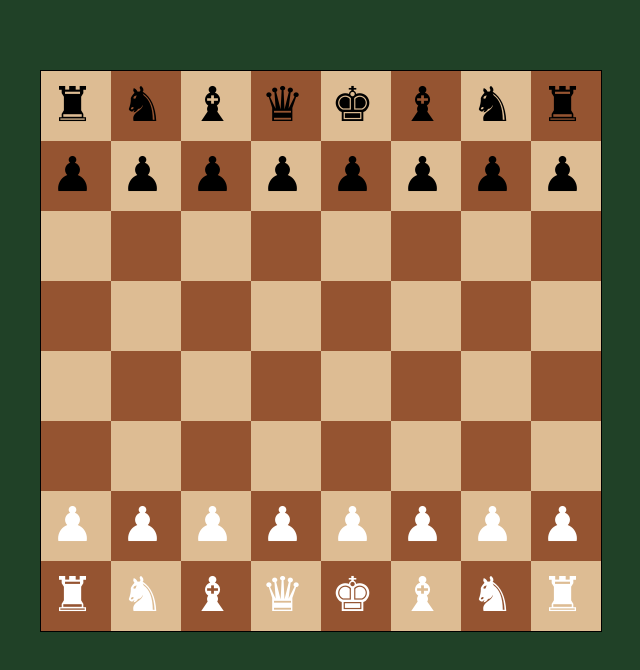
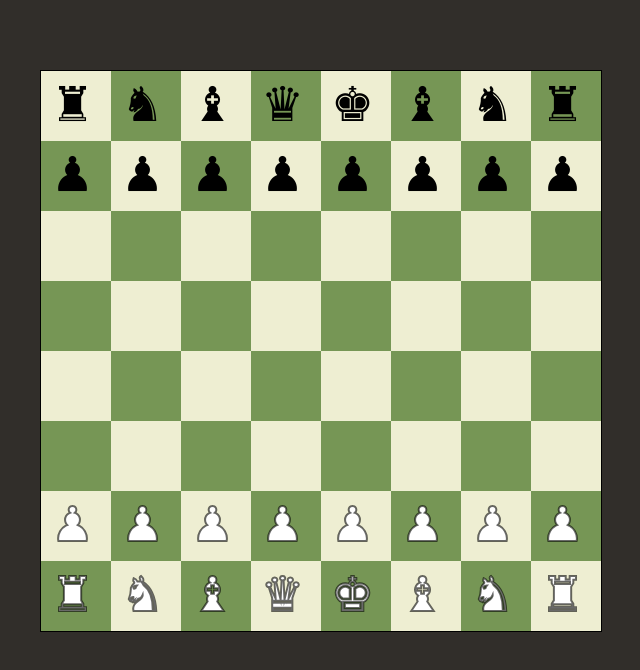
Before and after one commit to tkdavis/chess, a plain HTML site: page index.html in a window 1280 px wide. Shown: the whole page, without its empty margins (319-959 px from the left). Drawn offline with Linux system fonts and the light colour scheme.

Commit message:
extract code to piece component

```diff
--- a/components/Board.js
+++ b/components/Board.js
@@ -1,3 +1,4 @@
+import Piece from './Piece.js';
 import Square from './Square.js';
 
 export default class Board {
@@ -12,14 +13,18 @@ export default class Board {
     // this.fen = "3k4/5ppp/2q5/3p2r1/8/1Q3P2/P4P1P/3R3K w - - 0 1"
     this.board = [];
     this.squareSize = 70;
-    this.colors = {white: '#ddbc93', black: '#955431'};
+    this.palettes = {
+      brown: {white: '#ddbc93', black: '#955431'},
+      green: {white: '#eeeed2', black: '#769655'}
+    }
+    this.colors = this.palettes.green;
     this.pieceTable = {
       k: '\u{265A}',
       q: '\u{265B}',
       r: '\u{265C}',
       b: '\u{265D}',
       n: '\u{265E}',
-      p: '\u{265F}',
+      p: '\u{265F}'
     }
   }
 
@@ -50,10 +55,17 @@ export default class Board {
   generatePieces() {
     this.ctx.font = '48px serif';
     this.board.forEach( (rank, x) => {
-      rank.forEach( (piece, y) => {
-        if (this.pieceTable.hasOwnProperty(piece.toLowerCase())) {
-          this.ctx.fillStyle = piece === piece.toLowerCase() ? '#000' : '#fff';
-          this.ctx.fillText(this.pieceTable[piece.toLowerCase()], y * this.squareSize + 10, x * this.squareSize + 50);
+      rank.forEach( (pieceFEN, y) => {
+        if (this.pieceTable.hasOwnProperty(pieceFEN.toLowerCase())) {
+          let piece = new Piece({
+            ctx: this.ctx,
+            color: pieceFEN === pieceFEN.toLowerCase() ? 'black' : 'white',
+            pieceType: this.pieceTable[pieceFEN.toLowerCase()],
+            x,
+            y,
+            squareSize: this.squareSize
+          });
+          piece.draw();
         }
       })
     })
--- /dev/null
+++ b/components/Piece.js
@@ -0,0 +1,31 @@
+export default class Piece {
+  constructor({ctx, color, pieceType, x, y, squareSize}) {
+    this.ctx = ctx;
+    this.color = color;
+    this.pieceType = pieceType;
+    this.x = x;
+    this.y = y;
+    this.squareSize = squareSize;
+    this.offset = {x: 50, y: 10};
+  }
+
+  draw() {
+    this.ctx.fillStyle = this.color;
+    this.ctx.fillText(
+      this.pieceType,
+      this.y * this.squareSize + this.offset.y,
+      this.x * this.squareSize + this.offset.x
+    );
+
+    // Add border to white pieces
+    if (this.color === 'white') {
+      this.ctx.lineWidth = 2;
+      this.ctx.strokeStyle = '#00000096';
+      this.ctx.strokeText(
+        this.pieceType,
+        this.y * this.squareSize + this.offset.y,
+        this.x * this.squareSize + this.offset.x
+      );
+    }
+  }
+}
--- a/style.css
+++ b/style.css
@@ -45,7 +45,7 @@ table {
 
 /* CHESS STYLES*/
 body {
-  background-color: #204127;
+  background-color: #312e2a;
   text-align: center;
 }
 
```
